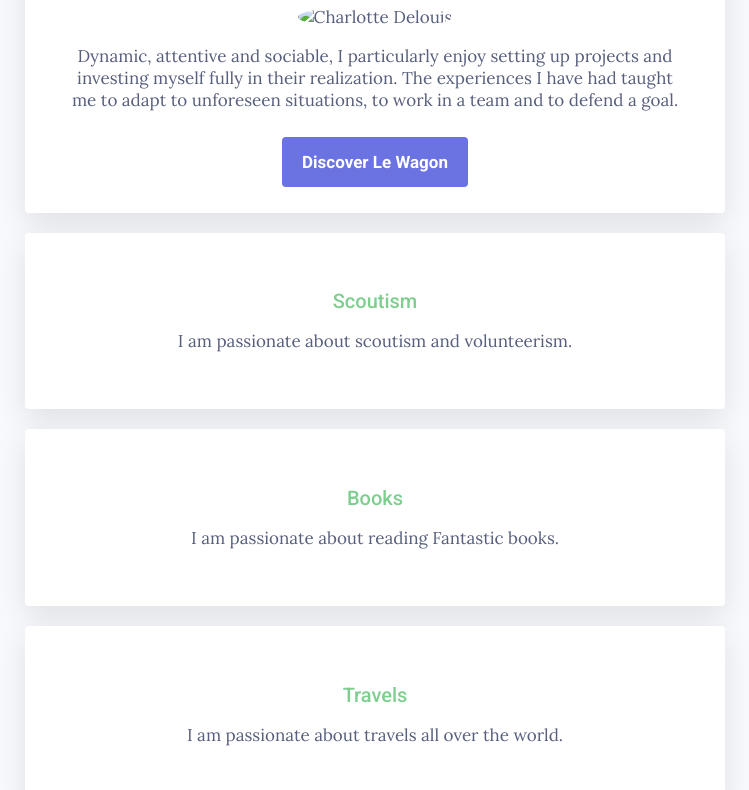
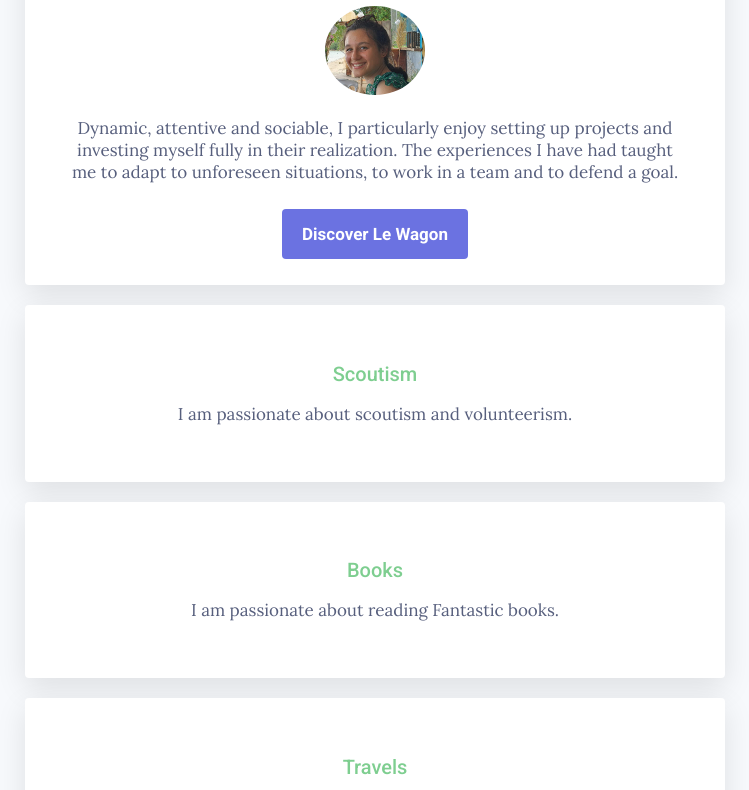
Before and after one commit to Charlotte-Delouis/my-profile1, a plain HTML site: page index.html in a window 1280 px wide. Shown: the part 155-945 px from the top of the page, without its empty margins (265-1014 px from the left). Drawn offline with Linux system fonts and the light colour scheme.

Commit message:
Add files via upload

```diff
--- a/index.html
+++ b/index.html
@@ -22,7 +22,7 @@
    <div class="container">
        <div class="card-white" id="introduction">
          <h1>Hello, I'm Charlotte</h1>
-         <img src="images/profile.png" class="img-circle" width="100px" alt="Charlotte Delouis">
+         <img src="image/profile.png" class="img-circle" width="100px" alt="Charlotte Delouis">
          <p>
             Dynamic, attentive and sociable, I particularly enjoy setting up projects and investing myself fully in their realization. The experiences I have had taught me to adapt to unforeseen situations, to work in a team and to defend a goal.
          </p>
```
